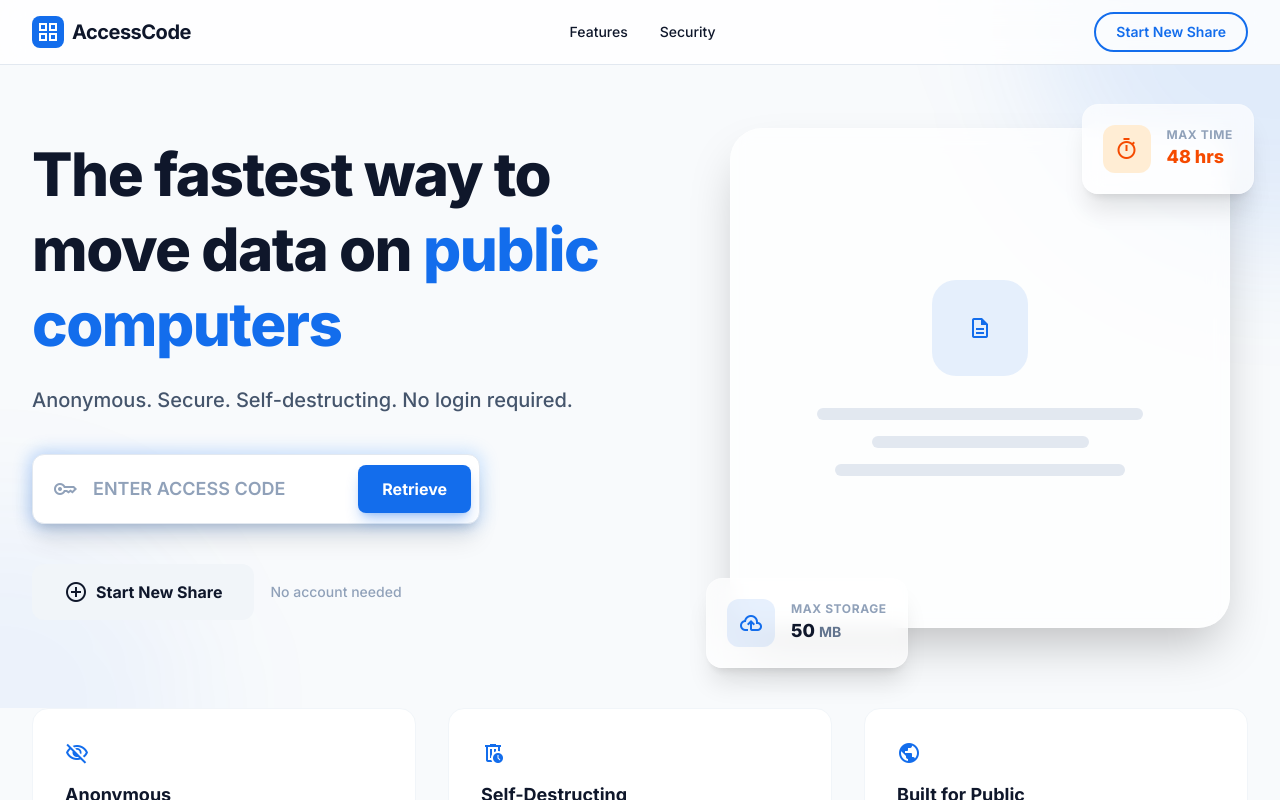
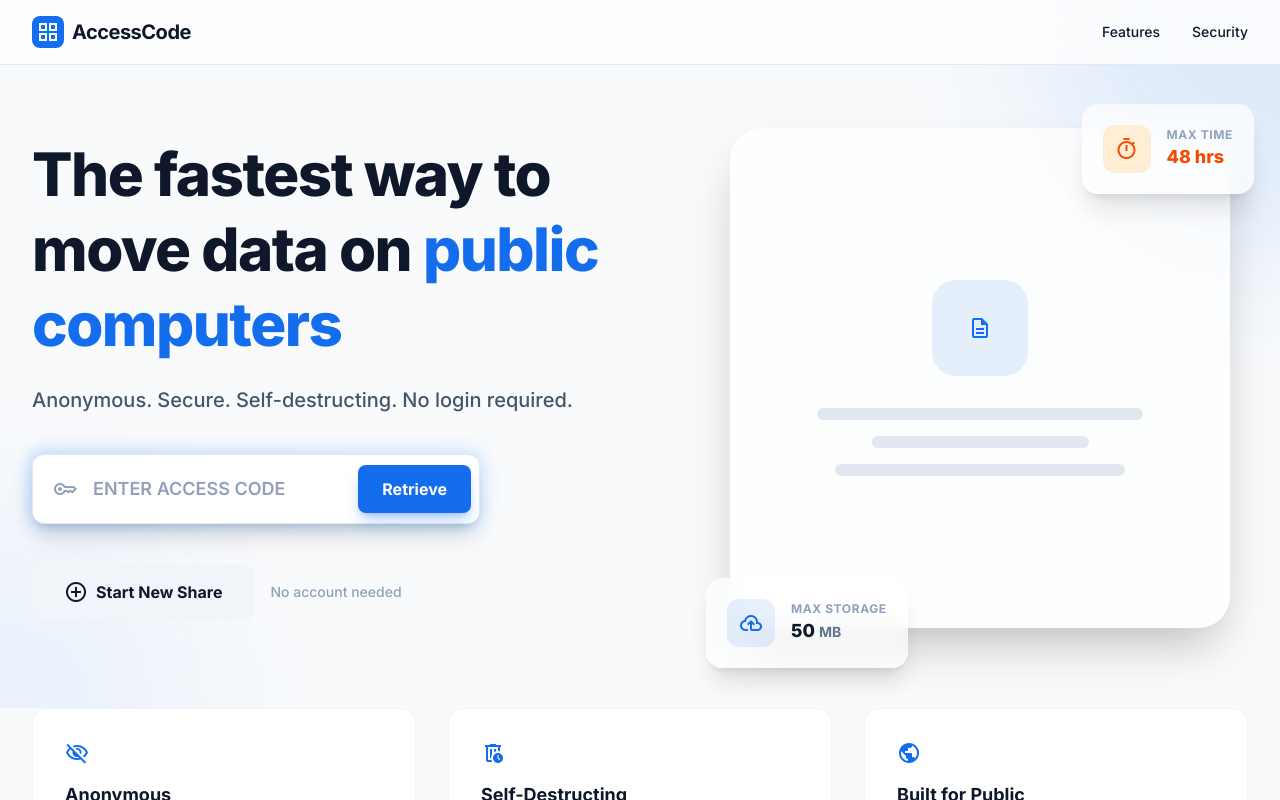
Before and after one commit to krsna-thecoder/EasyShare, a React (Vite) app: page / in a window 1280 px wide. Shown: the top 800 px of the page. Built offline with nearby package versions, Linux system fonts and the light colour scheme.

Commit message:
resolved new share on first page

```diff
--- a/src/pages/LandingPage.jsx
+++ b/src/pages/LandingPage.jsx
@@ -61,7 +61,7 @@ export default function LandingPage() {
         try {
             const share = await createShare(options)
             setShowCreateModal(false)
-            navigate(`/share-created/${share.access_code}`)
+            navigate(`/workspace/${share.access_code}`)
         } catch (err) {
             console.error(err)
             setError('Failed to create share. Please try again.')
@@ -85,14 +85,6 @@ export default function LandingPage() {
                         <div className="hidden md:flex items-center gap-8">
                             <a className="text-sm font-medium hover:text-[#136dec] transition-colors" href="#features">Features</a>
                             <a className="text-sm font-medium hover:text-[#136dec] transition-colors" href="#security">Security</a>
-                        </div>
-                        <div className="flex items-center gap-4">
-                            <button
-                                onClick={() => setShowCreateModal(true)}
-                                className="px-5 py-2 text-sm font-semibold border-2 border-[#136dec] text-[#136dec] hover:bg-[#136dec] hover:text-white rounded-full transition-all"
-                            >
-                                Start New Share
-                            </button>
                         </div>
                     </div>
                 </div>
```
